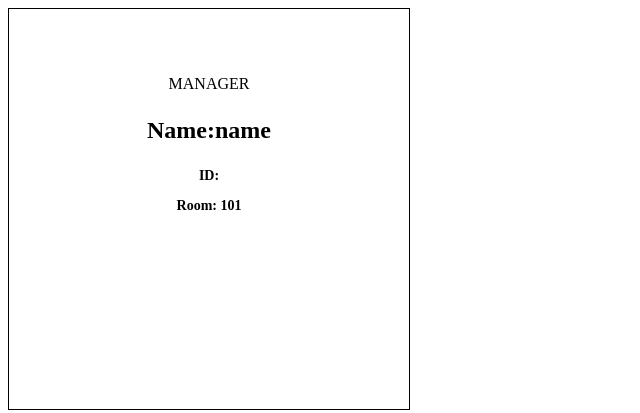
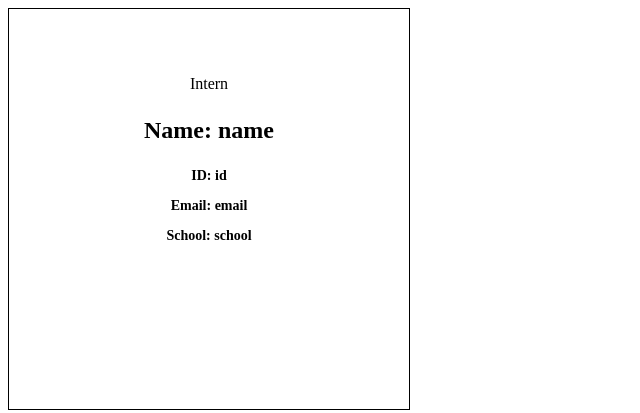
Before and after one commit to abewd/Team-profile-generator-2, a website: page answers.html in a window 1280 px wide. Shown: the whole page, without its empty margins (0-640 px from the left). Drawn offline with Linux system fonts and the light colour scheme.

Commit message:
fixed structure for the intern

```diff
--- a/answers.html
+++ b/answers.html
@@ -11,10 +11,11 @@
   <body>
 
   <div class="square">
-  <p>MANAGER</p>
-  <p class="name"> Name:name</p>
-  <p class="id">ID: </p>
-  <p class="room-number">Room: 101</p>
+  <p>Intern</p>
+  <p class="name"> Name: name</p>
+  <p class="id">ID: id</p>
+  <p class="id">Email: email</p>
+  <p class="school">School: school</p>
 
 </div>
 
--- a/style.css
+++ b/style.css
@@ -21,7 +21,7 @@
   font-weight: bold;
 }
 
-.room-number {
+.school {
   font-size: 14px;
   font-weight: bold;
 }
```
Also changed, not shown: index.js (+7 -6 lines).
